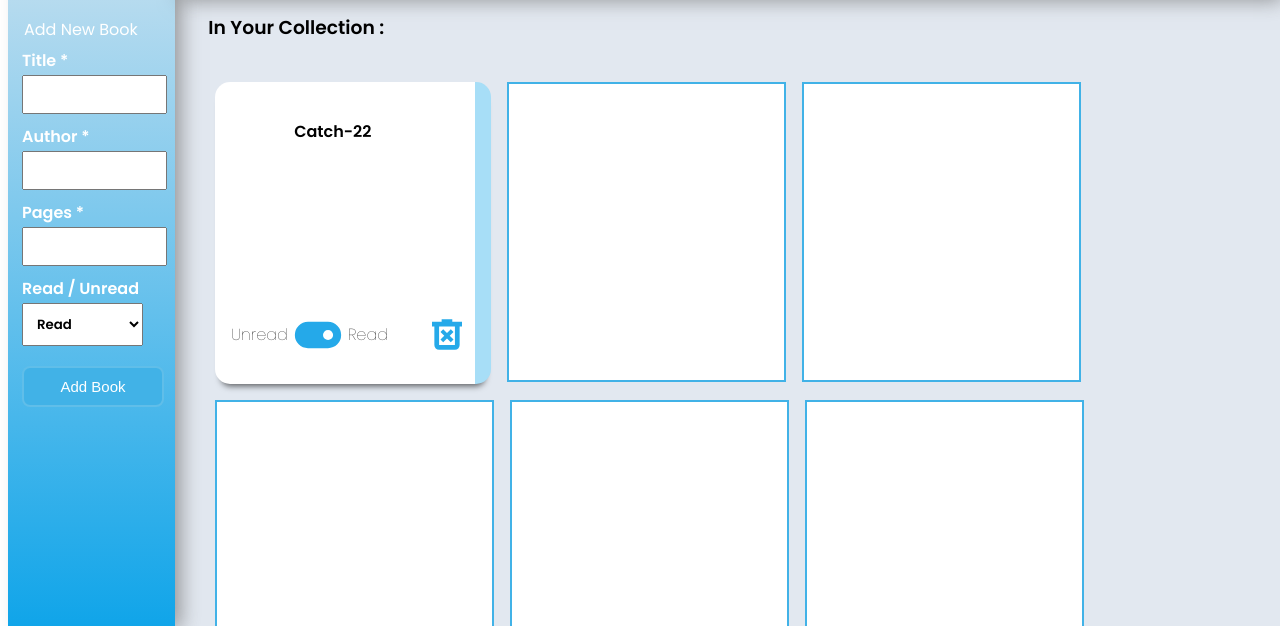
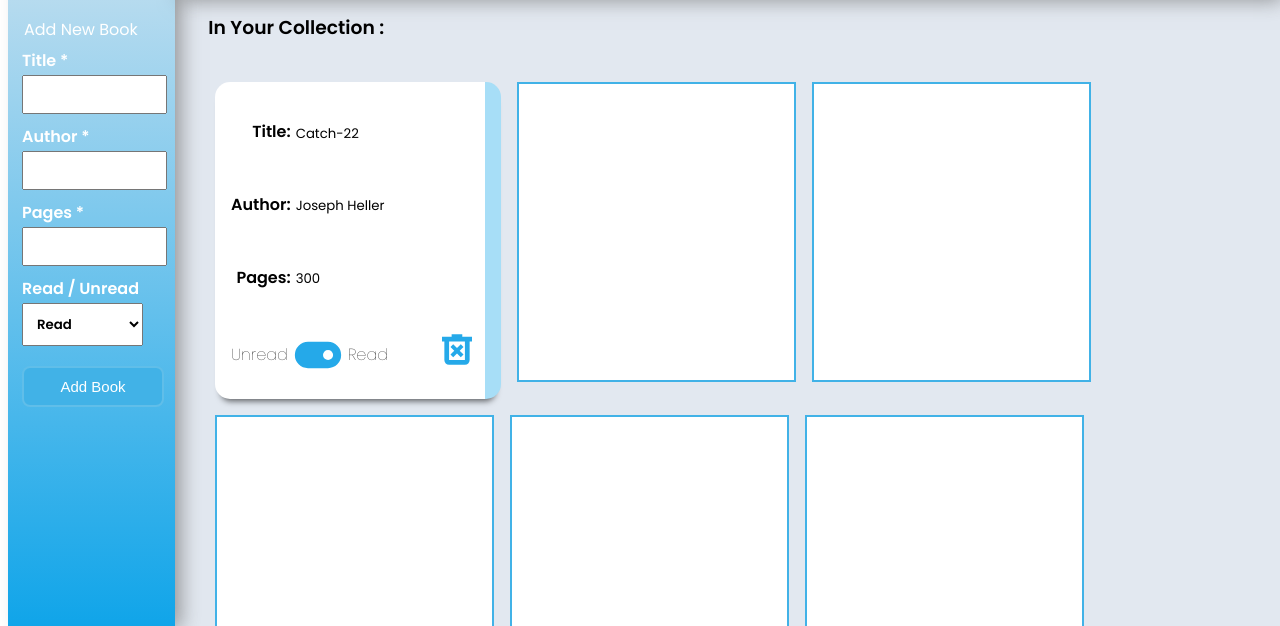
Before and after one commit to JustWaveThings/library, a plain HTML site: page index.html in a window 1280 px wide. Shown: the part 174-800 px from the top of the page. Drawn offline with Linux system fonts and the light colour scheme.

Commit message:
Proj-item css-grid and styling complete

```diff
--- a/index.html
+++ b/index.html
@@ -55,7 +55,12 @@
             </div>
             <ul class="proj-cont">
                 <li class="proj-item">
-                    <h4 class="proj-title">Catch-22</h4>
+                    <h4 class="item-desc book-title">Title: </h4>
+                    <h5 class="item-book-title">Catch-22</h5>
+                    <h4 class="item-desc author">Author: </h4>
+                    <h5 class="item-author">Joseph Heller</h5>
+                    <h4 class="item-desc pages">Pages: </h4>
+                    <h5 class="item-pages">300</h5>
                     <div class="toggle-read">
                         <p class="read-text-left">Unread</p><img src="img/toggle_on_FILL1_wght700_GRAD0_opsz48.svg" alt="Read / Unread Toggle" class="book-button read"><p class="read-text-right">Read</p>
                     </div>
@@ -69,7 +74,7 @@
                 <div class="dummy-containers"></div>
                 <div class="dummy-containers"></div>
                 <div class="dummy-containers"></div>
-                <div class="dummy-containers"></div>
+
 
             </ul>
          </div>
--- a/style.css
+++ b/style.css
@@ -7,6 +7,7 @@
 legend,
 .dashboard,
 .nav,
+h5,
 h4,
 h3,
 h2,
@@ -31,6 +32,9 @@
 }
 
 legend {
+    font-weight: 400;
+}
+h5 {
     font-weight: 400;
 }
 
@@ -136,13 +140,51 @@
 
 .proj-item {
     display: grid;
-    grid-template-columns: 1fr 1fr;
+    grid-template-columns: auto 1fr;
     grid-template-rows: 1fr 1fr 1fr 1fr;
     background-color: #fff;
     padding: 1em;
     border-radius: 15px;
     border-right: 1em solid  #0ea4e95d;
     box-shadow: 0 8px 6px -6px rgba(0, 0, 0, 0.617);
+    align-items: end;
+    gap: 5px;
+}
+
+.item-desc.book-title{
+    grid-row: 1/2;
+    grid-column: 1/2;
+    justify-self: end;
+
+}
+
+.item-book-title {
+    grid-row: 1/2;
+    grid-column: 2/3;
+}
+
+
+
+.item-desc.author {
+    grid-row: 2/3;
+    grid-column: 1/2;
+    justify-self: end;
+}
+
+body>div>div.main>ul>li>h5.item-author {
+    grid-row: 2/3;
+    grid-column: 2/3;
+}
+
+.pages {
+    grid-row: 3/4;
+    grid-column: 1/2;
+    justify-self: end;
+}
+
+.item-pages {
+    grid-row: 3/4;
+    grid-column: 2/3;
 }
 
 .toggle-read {
```
